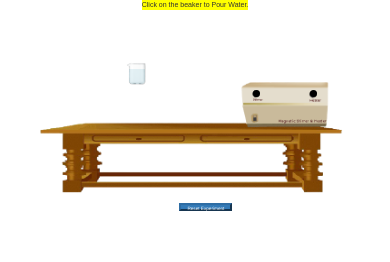
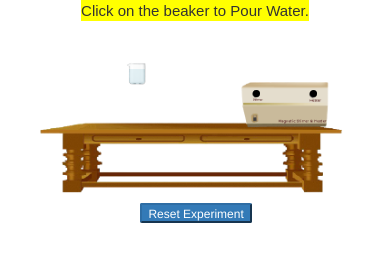
Before and after one commit to virtual-labs/exp-preparation-of-sols-iiith, a plain HTML site: page experiment/simulation/index.html in a window 390 px wide. Drawn offline with nearby package versions, Linux system fonts and the light colour scheme.

Commit message:
Fixed phone screen button issue

```diff
--- a/experiment/simulation/css/main.css
+++ b/experiment/simulation/css/main.css
@@ -183,4 +183,24 @@
     height: 2.2vw;
     width: auto;
     font-size: 1.2vw;
+    border-radius: 0.5vw 0.5vw;
 }
+
+@media only screen and (max-width: 700px){
+    .message {
+        text-align: center;
+        background-color: #ffff00;
+        font-family: Arial, Helvetica, sans-serif;
+        font-size: 15px;
+    }
+
+    .reset-btn {
+        position: absolute;
+        top: 52vw;
+        left: 36vw;
+        height: 20px;
+        width: auto;
+        font-size: 12px;
+        border-radius: 0.5vw 0.5vw;
+    }
+}
```
